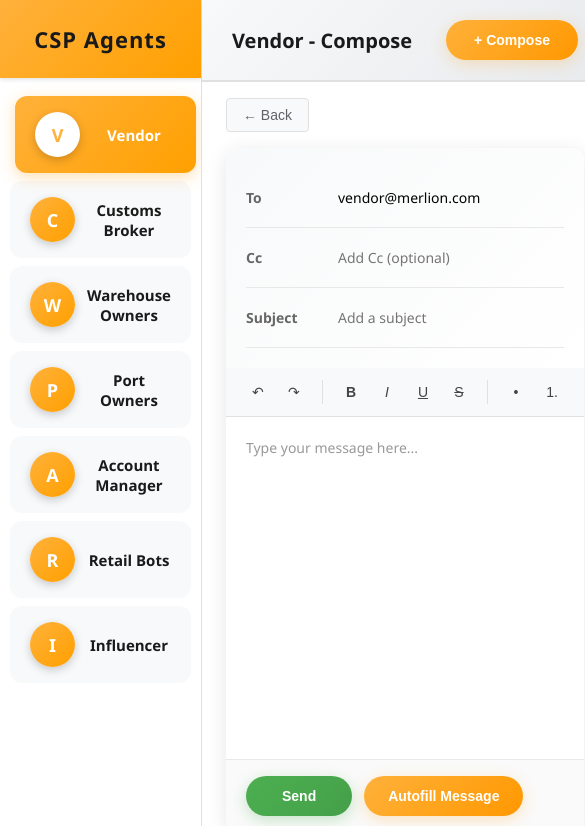
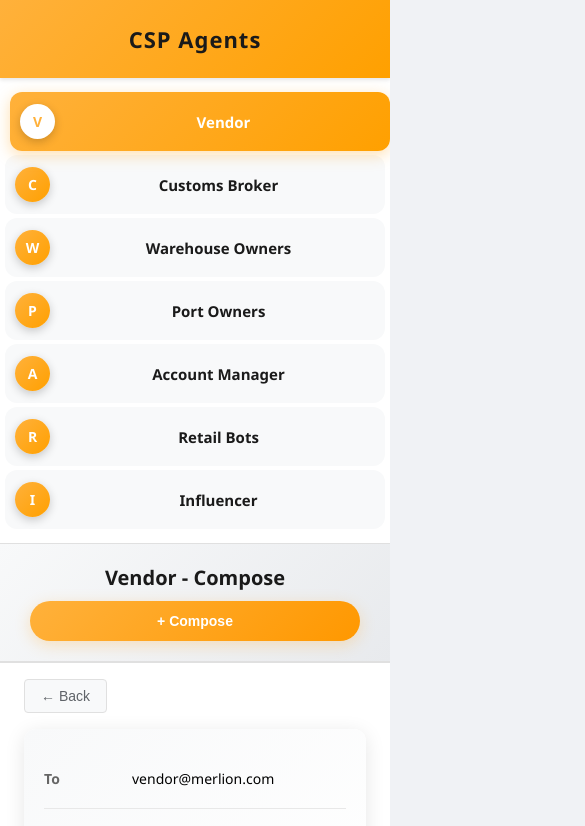
Before and after one commit to jaga7981/agents-page, a website: page index.html in a window 390 px wide. Both pictures are taken after a click on the button "+ Compose". Shown: the top 826 px of the page, 585 px wide, since content can reach past the window. Drawn offline with Linux system fonts and the light colour scheme.

Commit message:
Enhance responsive design with additional media queries for smaller screens

```diff
--- a/style.css
+++ b/style.css
@@ -23,6 +23,28 @@ body {
   border-right: 1px solid #e0e0e0;
   display: flex;
   flex-direction: column;
+}
+
+/* Media Queries for Responsive Design */
+@media screen and (max-width: 768px) {
+  body {
+    overflow: auto;
+  }
+
+  .container {
+    flex-direction: column;
+    height: auto;
+  }
+
+  .agents-sidebar {
+    width: 100%;
+    border-right: none;
+    border-bottom: 1px solid #e0e0e0;
+  }
+
+  .main-area {
+    height: calc(100vh - 200px);
+  }
 }
 
 .sidebar-header {
@@ -385,6 +407,56 @@ body {
   border-radius: 0 0 12px 12px;
 }
 
+/* Additional Media Queries for smaller screens */
+@media screen and (max-width: 480px) {
+  .main-header {
+    flex-direction: column;
+    gap: 10px;
+    text-align: center;
+  }
+
+  .compose-btn {
+    width: 100%;
+  }
+
+  .agent-item {
+    margin: 4px 5px;
+    padding: 12px 10px;
+  }
+
+  .agent-icon {
+    width: 35px;
+    height: 35px;
+    font-size: 14px;
+  }
+
+  .compose-form {
+    height: calc(100vh - 100px);
+  }
+
+  .compose-footer {
+    flex-direction: column;
+  }
+
+  .send-btn, .autofill-btn {
+    width: 100%;
+  }
+
+  .email-message {
+    padding: 16px;
+  }
+
+  .formatting-toolbar {
+    overflow-x: auto;
+    padding: 8px;
+  }
+
+  .toolbar-btn {
+    width: 28px;
+    height: 28px;
+  }
+}
+
 .send-btn {
   padding: 12px 36px;
   background: linear-gradient(135deg, #4CAF50 0%, #45a049 100%);
```
